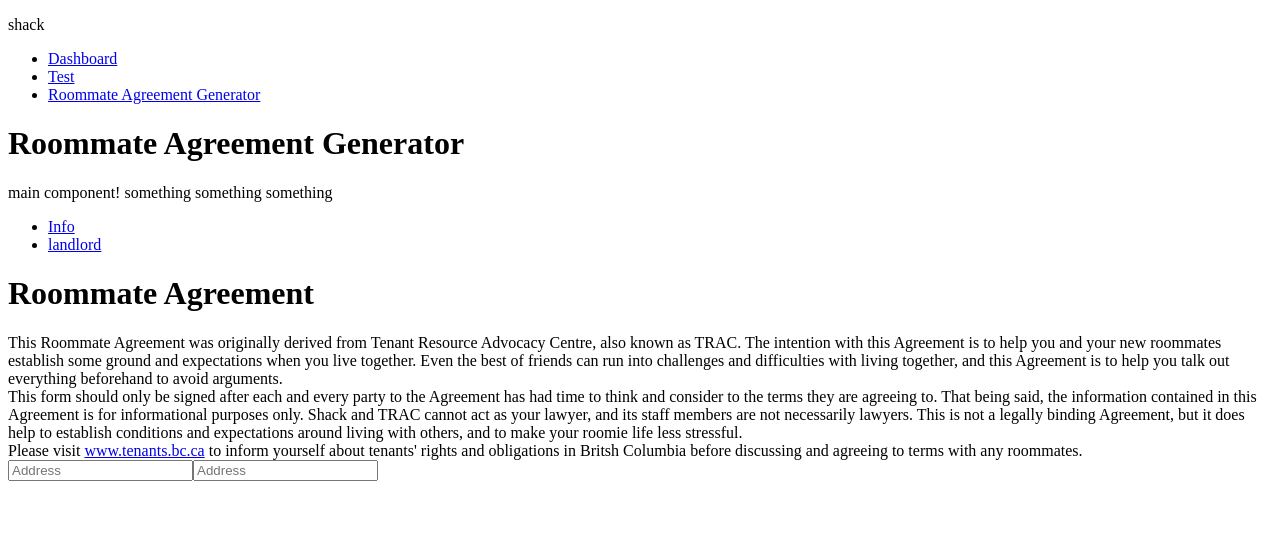
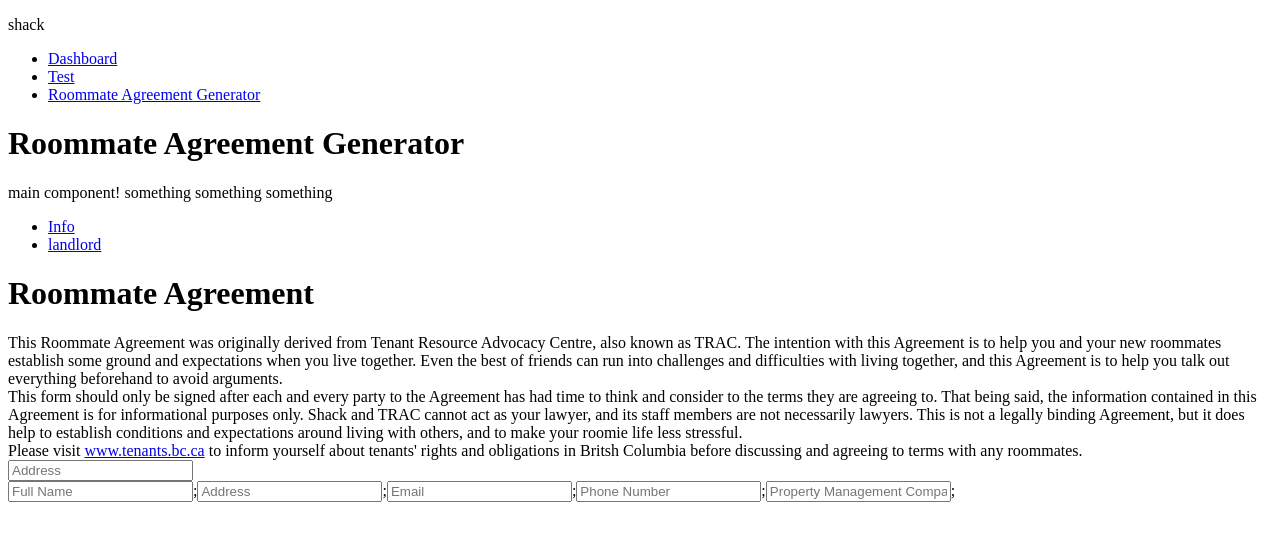
Before and after one commit to eina/lhl-shack, a React (Create React App) app: page /agreement/landlord in a window 1280 px wide. Shown: the top 540 px of the page. Built offline with nearby package versions, Linux system fonts and the light colour scheme.

Commit message:
add all fields for landlord form component

```diff
--- a/src/components/AgreementForm/Landlord.tsx
+++ b/src/components/AgreementForm/Landlord.tsx
@@ -2,7 +2,16 @@ import React from "react";
 import { Field } from "formik";
 
 const Landlord = () => {
-  return <Field type="text" name="address" placeholder="Address" />;
+  return (
+
+  <div>
+  <Field type="text" name="landlord-name" placeholder="Full Name" required/>;
+  <Field type="text" name="address" placeholder="Address" required/>;
+  <Field type="text" name="email" placeholder="Email" required/>;
+  <Field type="text" name="phone" placeholder="Phone Number" required/>;
+  <Field type="text" name="company" placeholder="Property Management Company (if applicable)" />;
+  </div>
+  )
 };
 
 export default Landlord;
```
